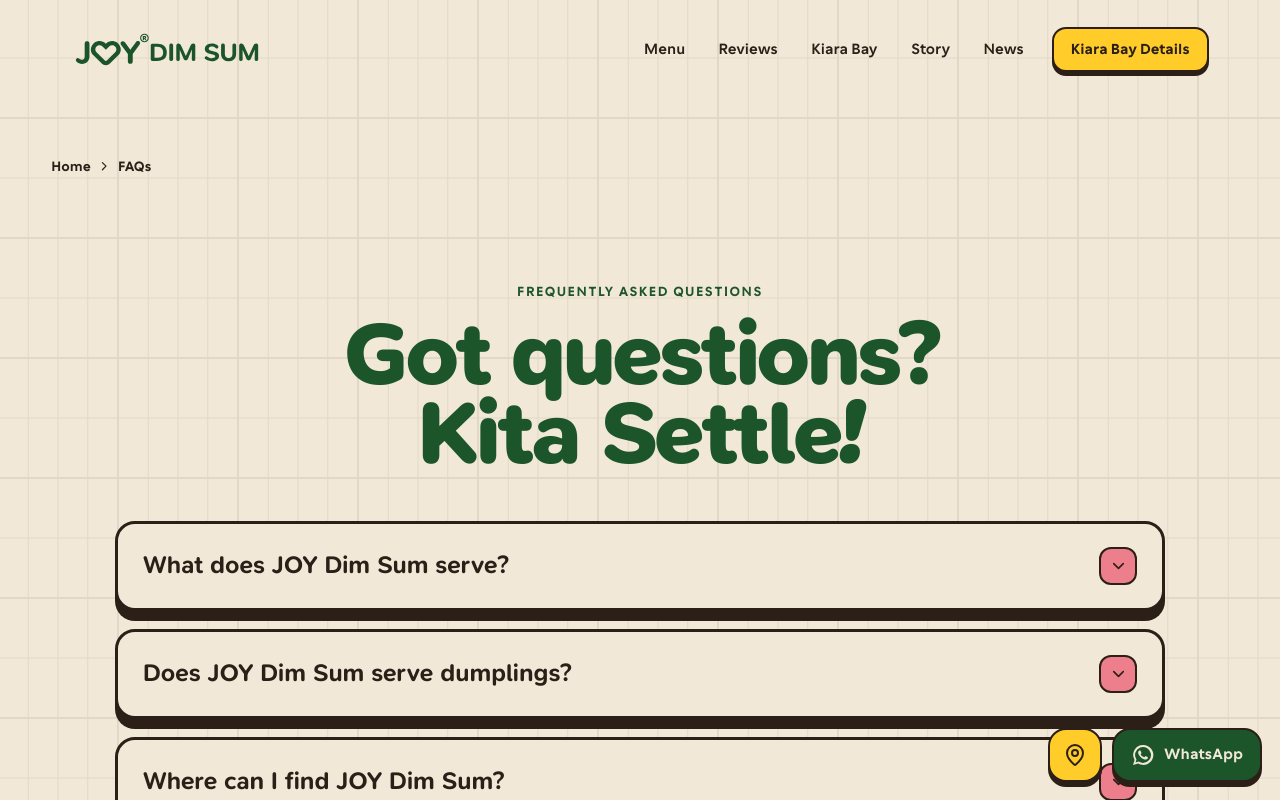
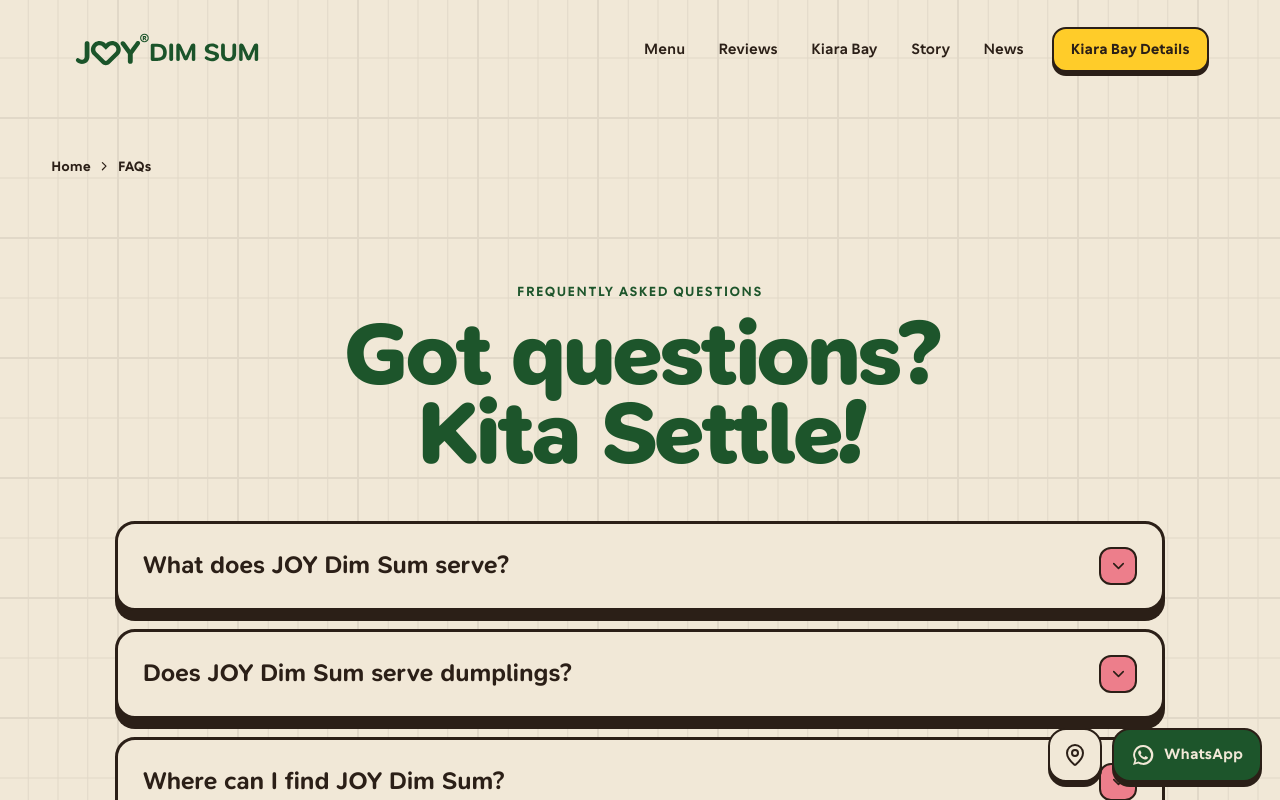
Before and after one commit to heyhizlan/joy-dim-sum-website, a React (Vite) app: page /faqs in a window 1280 px wide. Shown: the top 800 px of the page. Built offline with nearby package versions, Linux system fonts and the light colour scheme.

Commit message:
Show full Instagram embeds

```diff
--- a/src/index.css
+++ b/src/index.css
@@ -946,8 +946,12 @@
 
 .joy-floating-map {
   width: 54px;
-  background: #FFCC29;
-  color: #2B1F17;
+  background: #F1E8D7;
+  color: #2B1F17;
+}
+
+.joy-floating-map svg {
+  fill: #F1E8D7;
 }
 
 .joy-floating-whatsapp {
@@ -1788,9 +1792,9 @@
 
 .joy-instagram__grid {
   display: grid;
-  grid-template-columns: repeat(2, minmax(0, 1fr));
+  grid-template-columns: repeat(2, minmax(0, 460px));
+  justify-content: center;
   gap: 22px;
-  grid-auto-rows: 760px;
 }
 
 .joy-instagram__embed {
@@ -1805,7 +1809,6 @@
 }
 
 .joy-instagram__embed .instagram-media {
-  height: 100% !important;
   width: 100% !important;
   min-width: 0 !important;
   max-width: none !important;
@@ -1813,7 +1816,6 @@
 }
 
 .joy-instagram__embed iframe {
-  height: 100% !important;
   width: 100%;
   max-width: 100% !important;
   margin: 0 !important;
@@ -2887,7 +2889,6 @@
 
   .joy-instagram__grid {
     grid-template-columns: 1fr;
-    grid-auto-rows: 700px;
     gap: 20px;
   }
 
```
